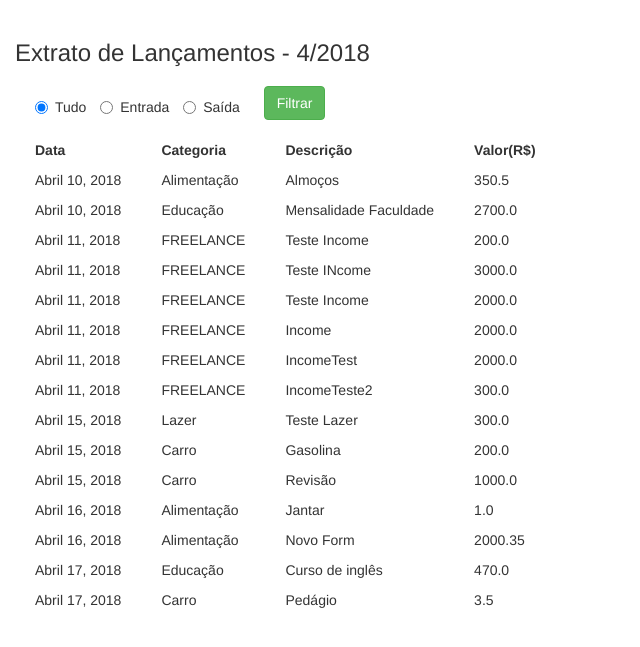
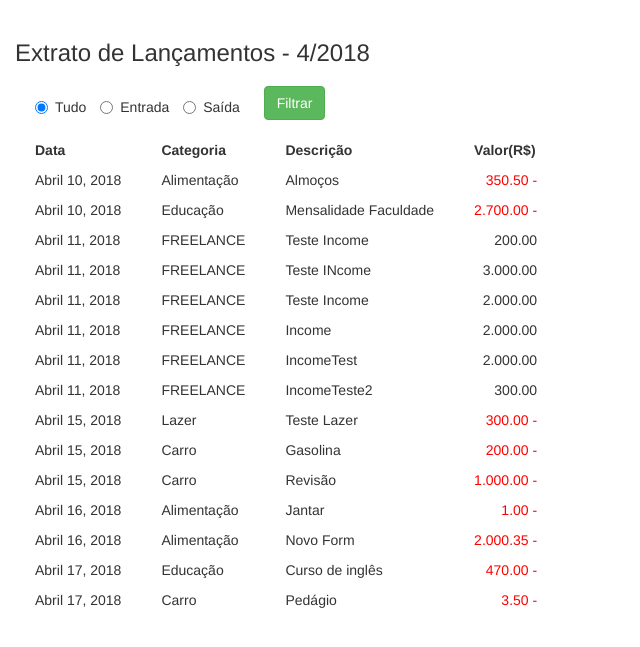
Before and after one commit to rafaela-guimaraes/financial_control, a Django app: page /finances/entries_statement/ in a window 1280 px wide. Shown: the part 52-699 px from the top of the page, without its empty margins (0-640 px from the left). Run offline with Django 3.2, Linux system fonts and the light colour scheme; a user stored in the database is signed in; data comes from the database, SQL or seed files in the repository; both versions use the stored data as it was after the commit; some libraries are stand-ins or nearby versions.

Commit message:
Add format currency to currency fields, Improve entries statement

```diff
--- a/finances/static/css/entries.css
+++ b/finances/static/css/entries.css
@@ -22,3 +22,12 @@ td {
 th {
   padding-left: 2rem;
 }
+
+.expense {
+  color:#FF0000;
+  text-align: right;
+}
+
+.income {
+	text-align: right;
+}
--- a/finances/templates/finances/entries_by_category.html
+++ b/finances/templates/finances/entries_by_category.html
@@ -1,5 +1,6 @@
 {% extends 'finances/base.html' %}
 {% load get_sum %}
+{% load format_currency %}
 {% block title %}Home{% endblock %}
 
 {% block body %}
@@ -9,10 +10,10 @@
 {% if entries_by_category %}
     {% for key, values in entries_by_category.items %}
         <ul>
-            <li>{{key}} - {{category_amount|get_sum:forloop.counter0}}
+            <li>{{key}} - {{category_amount|get_sum:forloop.counter0|format_currency_symbol}}
                 <ul>
                     {% for value in values %}
-                        <li>{{value.0}} - {{value.1}} - R$ {{value.2}} </li>
+                        <li>{{value.0}} - {{value.1}} - {{value.2|format_currency_symbol}} </li>
                     {% endfor %}
                 </ul>
             </li>
--- a/finances/templates/finances/entries_statement.html
+++ b/finances/templates/finances/entries_statement.html
@@ -1,4 +1,5 @@
 {% extends 'finances/base.html' %}
+{% load format_currency %}
 {% block title %}Extrato{% endblock %}
 
 {% block body %}
@@ -7,10 +8,10 @@
     <div class="filter">
         <form class="form-horizontal" role="form" action="{% url 'finances:entries_statement'%}" method="get" enctype="multipart/form-data">
             <label class="radio-inline">
-                <input type="radio" name="entry_type" value="all" checked="checked">Tudo
+                <input type="radio" name="entry_type" value="all"  {% if entry_type == 'all'%}checked="checked" {% endif %}>Tudo
             </label>
-            <label class="radio-inline"><input type="radio" name="entry_type" value="income">Entrada</label>
-            <label class="radio-inline"><input type="radio" name="entry_type" value="expense">Saída</label>
+            <label class="radio-inline"><input type="radio" name="entry_type" value="income" {% if entry_type == 'income'%}checked="checked" {% endif %}>Entrada</label>
+            <label class="radio-inline"><input type="radio" name="entry_type" value="expense"  {% if entry_type == 'expense'%}checked="checked" {% endif %}>Saída</label>
             <div class="button-filter">
                 <button type="submit" class="btn btn-success">Filtrar</button>
             </div>
@@ -30,7 +31,7 @@
                 <td>{{entry.entry_date}}</td>
                 <td>{{entry.category.description}}</td>
                 <td>{{entry.description}}</td>
-            <td>{{entry.amount}}</td>
+                <td class= "income">{{entry.amount|format_currency}}</td>
             </tr>
             {% endfor %}
         {% elif entry_type == 'expense' %}
@@ -39,7 +40,7 @@
                 <td>{{entry.entry_date}}</td>
                 <td>{{entry.category.description}}</td>
                 <td>{{entry.description}}</td>
-            <td>{{entry.amount}}</td>
+                <td class= "expense">{{entry.amount|format_currency}} - </td>
             </tr>
             {% endfor %}
         {% else %}
@@ -48,7 +49,11 @@
                 <td>{{entry.entry_date}}</td>
                 <td>{{entry.category.description}}</td>
                 <td>{{entry.description}}</td>
-            <td>{{entry.amount}}</td>
+                {%if entry.category.entries_type == 'EX'%}
+                    <td class="expense">{{entry.amount|format_currency}} -</td>
+                {% else %}
+                    <td class="income">{{entry.amount|format_currency}}</td>
+                {% endif%}
             </tr>
             {% endfor %}
         {% endif %}
--- /dev/null
+++ b/finances/templatetags/format_currency.py
@@ -0,0 +1,14 @@
+from django import template
+from django.contrib.humanize.templatetags.humanize import intcomma
+
+register = template.Library()
+
+@register.filter
+def format_currency_symbol(value):
+    value = round(float(value), 2)
+    return "R$%s%s" % (intcomma(int(value)), ("%0.2f" % value)[-3:])
+
+@register.filter
+def format_currency(value):
+    value = round(float(value), 2)
+    return "%s%s" % (intcomma(int(value)), ("%0.2f" % value)[-3:])
--- a/finances/views.py
+++ b/finances/views.py
@@ -61,8 +61,6 @@ class CreateEntry(LoginRequiredMixin, CreateView):
         entry.save()
         return super(CreateEntry, self).form_valid(form)
 
-    def post(self, request, entry_type):
-        print(entry_type)
 
 
 class ListEntry(LoginRequiredMixin, View):
```
Also changed, not shown: finances/templates/finances/index.html (+5 -5 lines), finances/templates/finances/list_entry.html (+5 -5 lines), db.sqlite3. Lines whose indentation alone changed are shown as unchanged.
